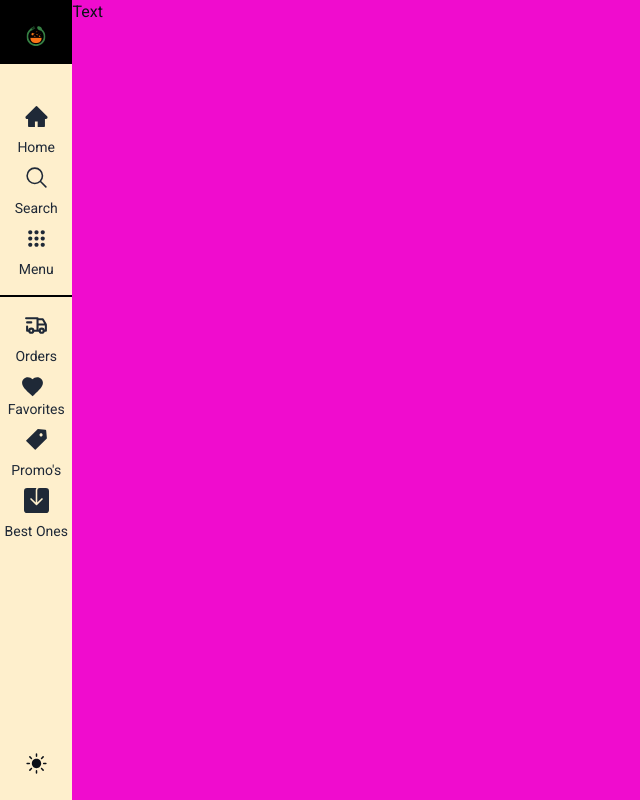
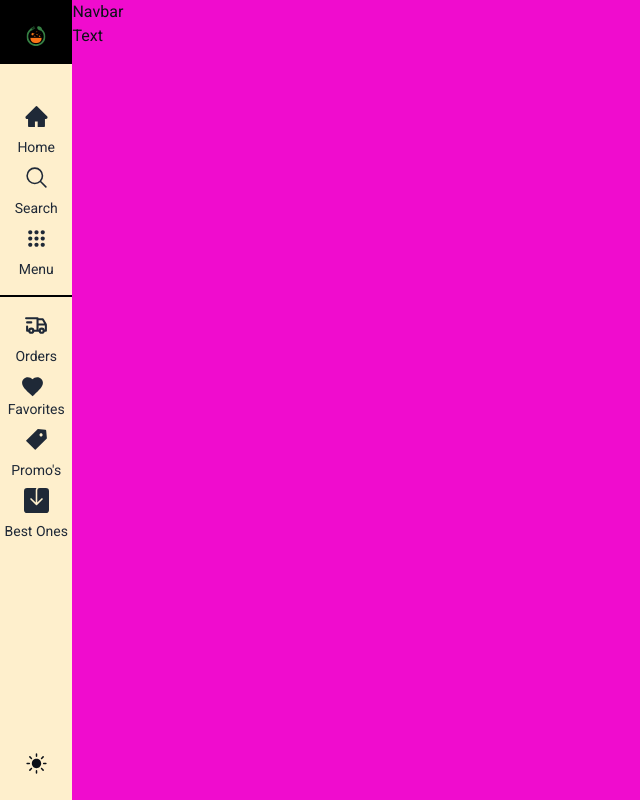
Before and after one commit to G-GraceCode/Meal-Deal, a Next.js app in the folder meal-ordering/: page / in a window 1280 px wide. Shown: the whole page, without its empty margins (0-640 px from the left). Built offline with nearby package versions, Linux system fonts and the light colour scheme.

Commit message:
Update 2 files

```diff
--- a/meal-ordering/src/app/layout.js
+++ b/meal-ordering/src/app/layout.js
@@ -1,6 +1,7 @@
 import { Roboto } from "next/font/google";
 import "./globals.css";
 import Sidenav from "@/components/sidebar/Sidenav";
+import Navbar from "@/components/navbar/Navbar";
 
 const roboto = Roboto({ subsets: ["latin"], weight: ["400", "500", "700"] });
 
@@ -15,7 +16,10 @@ export default function RootLayout({ children }) {
       <body className={roboto.className}>
         <main className="main">
           <Sidenav />
-          <section className="bg-[#f00cce]">{children}</section>
+          <section className="bg-[#f00cce]">
+            <Navbar />
+            {children}
+          </section>
         </main>
       </body>
     </html>
--- /dev/null
+++ b/meal-ordering/src/components/navbar/Navbar.js
@@ -0,0 +1,3 @@
+export default function Navbar() {
+  return <>Navbar</>;
+}
```
